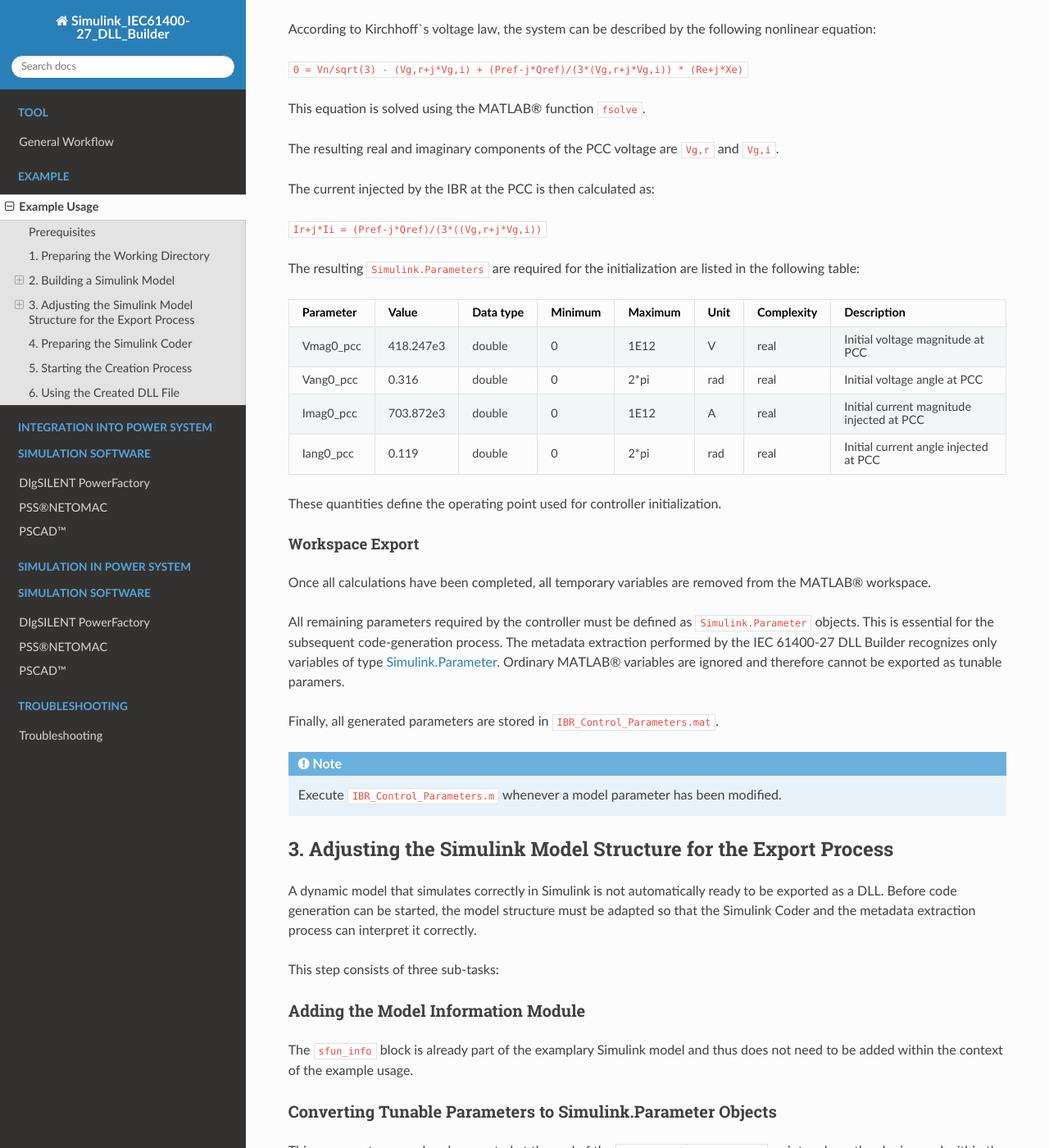
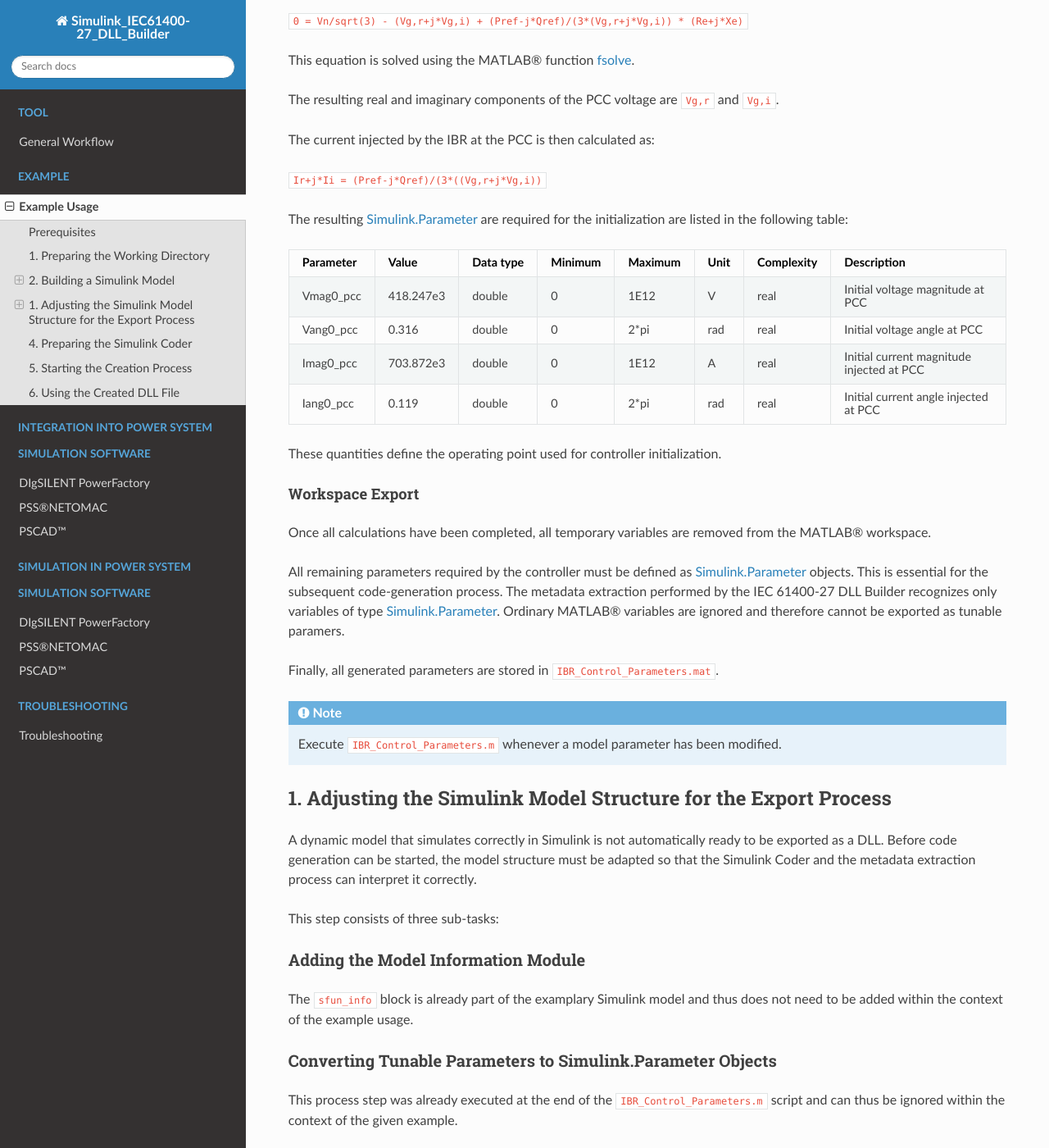
Before and after one commit to Institute-of-Electrical-Energy-Systems/SIMULINK_DLL_Builder, a Sphinx documentation site: the page built from docs/example_usage.rst, in a window 1280 px wide and 1400 px high, scrolled down 5572 px. Shown: the whole window at 82% size. Built offline with Sphinx 7.4.7 and the Read the Docs theme 3.1.0, drawn with Linux system fonts in a browser that asks for light colours; formulas are drawn with MathJax 3.

Commit message:
Update example_usage.rst
Update doc(example_usage)

```diff
--- a/docs/example_usage.rst
+++ b/docs/example_usage.rst
@@ -107,7 +107,7 @@ A grid-following IBR control concept is used in this example, as shown in the bl
 .. figure:: ./images/IBR_Control.png
    :alt: Block diagram of the IBR control system.
    :target: _images/IBR_Control.png
-   :width: 50%
+   :width: 40%
 
    Figure 2: Block diagram of the IBR control system.
 
@@ -132,7 +132,7 @@ The parameterization of the MATLAB®/Simulink® model is divided into the follow
 - Converter Model Data
 - Initialization by Load-Flow Calculation
 
-For the conversion of the model into an IEC 61400-27 DLL and the subsequent modification of its parameters, all parameters must be defined as ``Simulink.Parameter`` objects.
+For the conversion of the model into an IEC 61400-27 DLL and the subsequent modification of its parameters, all parameters must be defined as `Simulink.Parameter <https://de.mathworks.com/help/simulink/slref/simulink.parameter.html>`_ objects.
 
 Simulation and Grid Data
 '''''''''''''''''''''''''''''''''''
@@ -192,7 +192,7 @@ Initialization means assigning an initial value to every state variable in the c
 Initializing the controller with these values ensures that all internal controller states are consistent with the calculated operating point.
 
 The parameters of the Thevenin equivalent are used only to determine the initial operating point of the converter control states.
-Therefore, these parameters are required for the load-flow calculation but are not defined as ``Simulink.Parameter`` objects of the converter model.
+Therefore, these parameters are required for the load-flow calculation but are not defined as `Simulink.Parameter <https://de.mathworks.com/help/simulink/slref/simulink.parameter.html>`_ objects of the converter model.
 The parameters of the Thevenin equivalent are listed in the following table:
 
 +-----------+---------+------+-----------------------------------+
@@ -241,7 +241,7 @@ According to Kirchhoff`s voltage law, the system can be described by the followi
 
 ``0 = Vn/sqrt(3) - (Vg,r+j*Vg,i) + (Pref-j*Qref)/(3*(Vg,r+j*Vg,i)) * (Re+j*Xe)``
 
-This equation is solved using the MATLAB® function ``fsolve``.
+This equation is solved using the MATLAB® function `fsolve <https://https://de.mathworks.com/help/optim/ug/fsolve.html>`_.
 
 The resulting real and imaginary components of the PCC voltage are ``Vg,r`` and ``Vg,i``.
 
@@ -249,7 +249,7 @@ The current injected by the IBR at the PCC is then calculated as:
 
 ``Ir+j*Ii = (Pref-j*Qref)/(3*((Vg,r+j*Vg,i))``
 
-The resulting ``Simulink.Parameters`` are required for the initialization are listed in the following table:
+The resulting `Simulink.Parameter <https://de.mathworks.com/help/simulink/slref/simulink.parameter.html>`_ are required for the initialization are listed in the following table:
 
 +-----------+-----------+-----------+---------+---------+------+------------+------------------------------------------------------+
 | Parameter | Value     | Data type | Minimum | Maximum | Unit | Complexity | Description                                          |
@@ -270,7 +270,7 @@ Workspace Export
 
 Once all calculations have been completed, all temporary variables are removed from the MATLAB® workspace.
 
-All remaining parameters required by the controller must be defined as ``Simulink.Parameter`` objects.
+All remaining parameters required by the controller must be defined as `Simulink.Parameter <https://de.mathworks.com/help/simulink/slref/simulink.parameter.html>`_ objects.
 This is essential for the subsequent code-generation process. The metadata extraction performed by the IEC 61400-27 DLL Builder recognizes only variables of type `Simulink.Parameter <https://de.mathworks.com/help/simulink/slref/simulink.parameter.html>`_.
 Ordinary MATLAB® variables are ignored and therefore cannot be exported as tunable paramers.
 
@@ -281,7 +281,7 @@ Finally, all generated parameters are stored in ``IBR_Control_Parameters.mat``.
    Execute ``IBR_Control_Parameters.m`` whenever a model parameter has been modified.
 
 
-3. Adjusting the Simulink Model Structure for the Export Process
+1. Adjusting the Simulink Model Structure for the Export Process
 ----------------------------------------------------------------
 
 A dynamic model that simulates correctly in Simulink is not automatically ready to be exported as a DLL.
```
